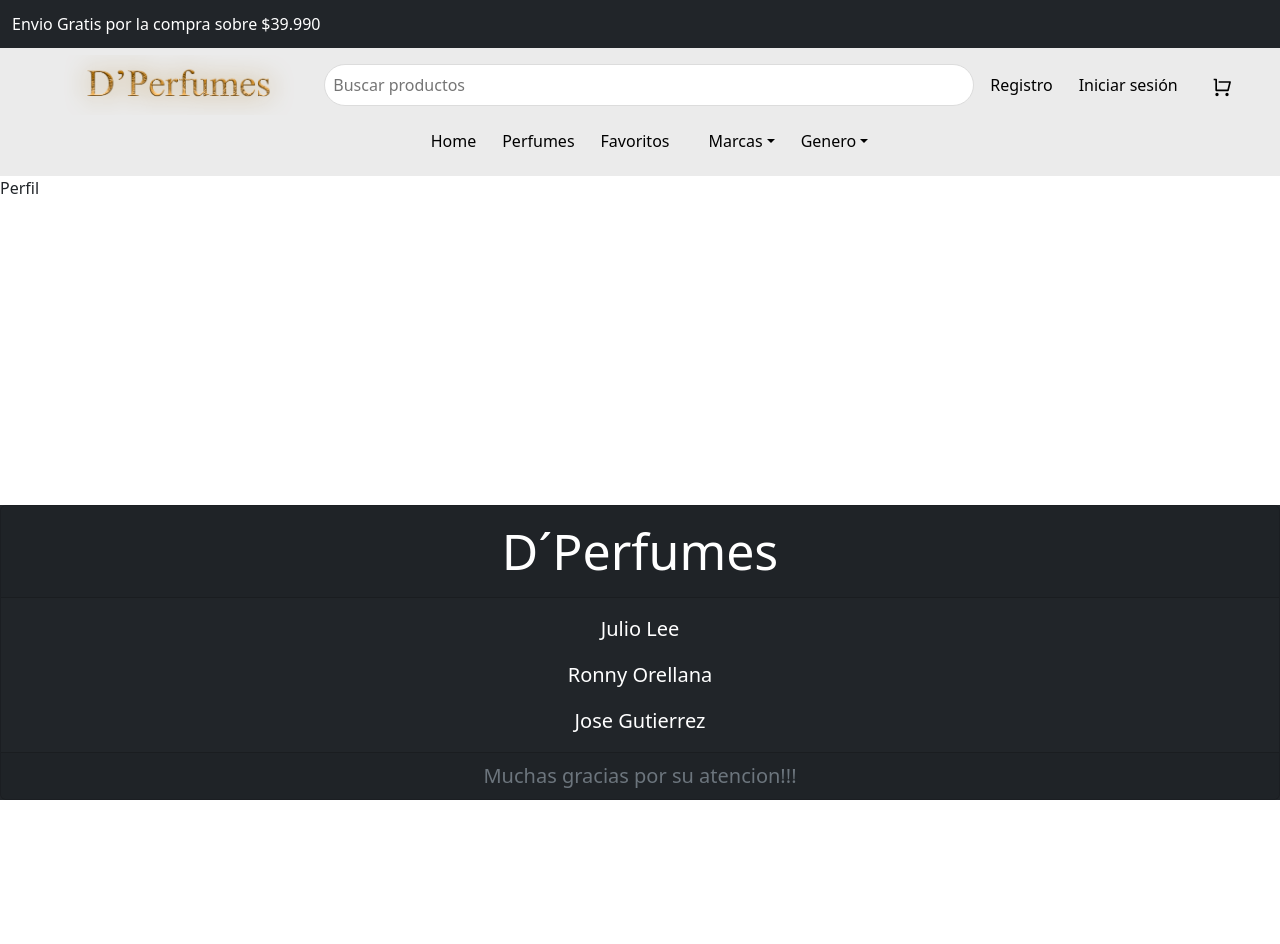
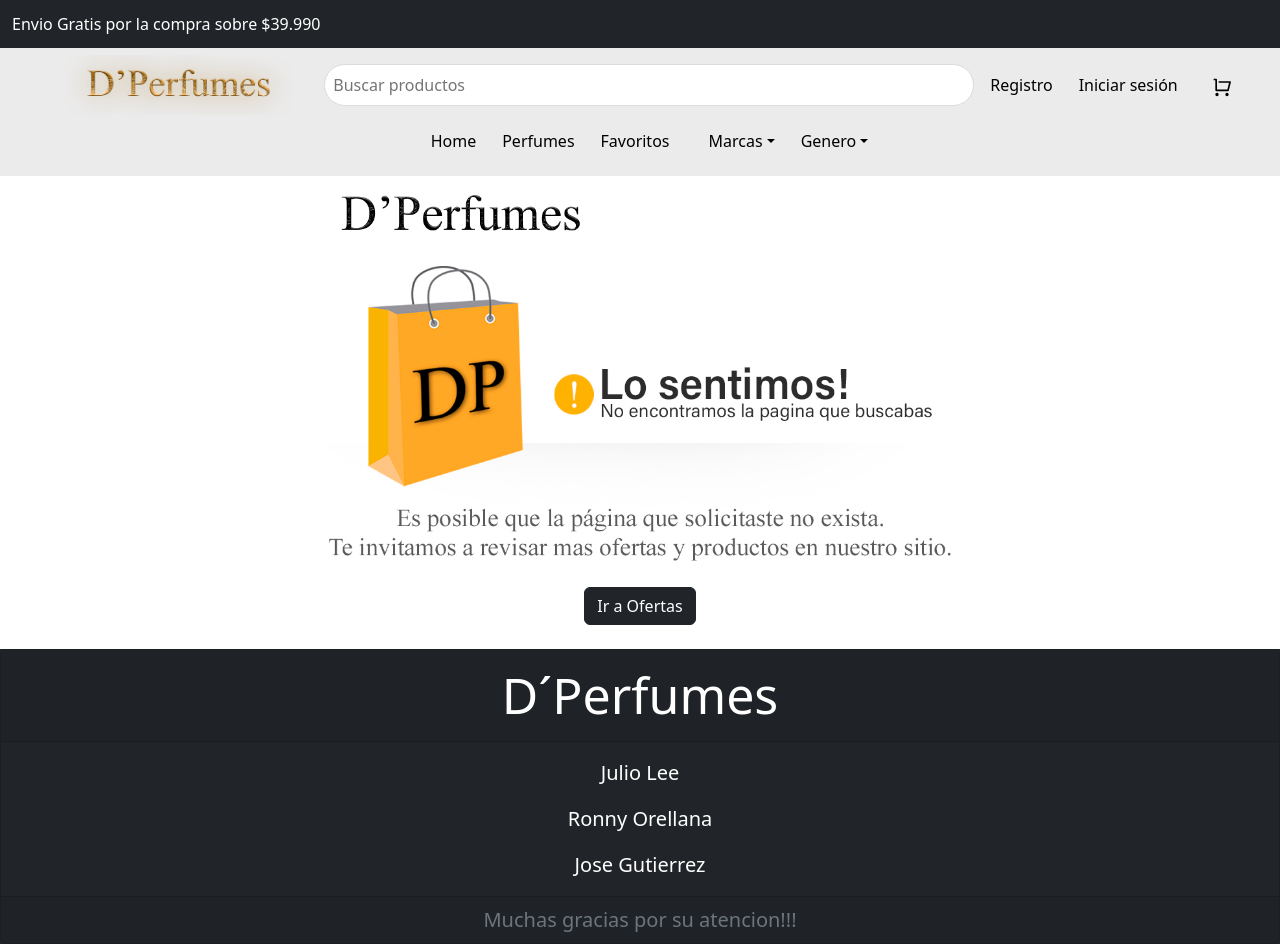
Before and after one commit to JulioCLee/dperfumes-proyectoFinal, a React (Create React App) app: page /perfil in a window 1280 px wide. Before the commit the page ends 800 px from the top, so only its background shows below. Built offline with nearby package versions, Linux system fonts and the light colour scheme; the HTML template or start-up script is replaced by a standard one.

Commit message:
cambios de muchas cosas

```diff
--- a/src/App.js
+++ b/src/App.js
@@ -14,16 +14,20 @@ import NavBarra from './Components/NavBarra';
 import Favoritos from './Views/Favoritos';
 import AppProvider from './Contexts/MyContext';
 import Perfil from './Views/Perfil';
+import NoValido from './Views/NoValido';
 
 function App() {
+
   const [storeGlobal, setStoreGlobal] = useState({
     perfumes: [],
     sortCritieria: { MARCAS: [], GENERO: [] },
     searchTerms: "",
     usuarios: [],
-    conectado: null,
+    conectado: {},
     cart: [],
   });
+
+  console.log(storeGlobal)
 
   return (
     <AppProvider storeGlobal={storeGlobal}>
@@ -33,14 +37,18 @@ function App() {
         <Routes>
           <Route path="/" element={<Home></Home>}></Route>
           <Route path="/marca/:name" element={<Productos></Productos>}></Route>
-          <Route path="/genero/:name" element={<Productos></Productos>}></Route>
+          <Route path="/genero/:genero" element={<Productos></Productos>}></Route>
           <Route path="/carrito" element={<Carrito></Carrito>}></Route>
           <Route path="/detalle/:SKU" element={<Detalle></Detalle>}></Route>
           <Route path="/productos" element={<Productos></Productos>}></Route>
           <Route path="/registro" element={<Registro></Registro>}></Route>
           <Route path="/sesion" element={<InicioSesion></InicioSesion>}></Route>
           <Route path="/favoritos" element={<Favoritos></Favoritos>}></Route>
-          <Route path="/perfil" element={<Perfil></Perfil>}></Route>
+          {
+            storeGlobal.conectado.estado ===! true && <Route path="/perfil" element={<Perfil></Perfil>}></Route>
+          }
+          <Route path="*" element={<NoValido></NoValido>}></Route>
+
         </Routes>
       </BrowserRouter>
       <Footer></Footer>
--- a/src/Components/Barra.jsx
+++ b/src/Components/Barra.jsx
@@ -28,6 +28,7 @@ const Barra = () => {
     const generoPerfumes = perfumes.map((p) => {
         return p.GENERO;
     })
+
     //marcas//
     const marcas = new Set(marcasPerfumes);
 
--- a/src/Contexts/MyContext.jsx
+++ b/src/Contexts/MyContext.jsx
@@ -3,6 +3,7 @@ import { createContext, useContext, useEffect, useState } from "react";
 const AppContext = createContext({});
 
 const AppProvider = ({ children, storeGlobal }) => {
+
 
     const [store, setStore] = useState(storeGlobal);
     useEffect(() => {
@@ -17,6 +18,8 @@ const AppProvider = ({ children, storeGlobal }) => {
         fetchData();
     }, [])
 
+    console.log(store);
+
     return (
         <AppContext.Provider value={{ store, setStore }}>
             {children}
--- a/src/Views/Detalle.jsx
+++ b/src/Views/Detalle.jsx
@@ -1,5 +1,5 @@
-import React, { useContext } from 'react'
-import MyContext, { useStore } from '../Contexts/MyContext'
+import React from 'react'
+import { useStore } from '../Contexts/MyContext'
 import { useParams } from 'react-router-dom';
 import Button from 'react-bootstrap/Button';
 import { NavLink } from 'react-router-dom';
@@ -10,8 +10,7 @@ import { BsArrowLeftShort } from 'react-icons/bs';
 const Detalle = () => {
     const { store } = useStore()
     const { perfumes } = store;
-/*     const { perfumes } = useContext(MyContext);
- */    const { SKU } = useParams();
+    const { SKU } = useParams();
 
     const perfume = perfumes.find((p) => p.SKU === SKU);
 
--- a/src/Views/Favoritos.js
+++ b/src/Views/Favoritos.js
@@ -1,12 +1,12 @@
+import Galeria from "../Components/Galeria";
 
-import Galeria from "../Components/Galeria";
 
 export default function Favoritos() {
 
   return (
     <div className="favorito">
       <p className='tituloProducto'>Productos Favoritos</p>
-      <Galeria fav={true}></Galeria>
+        <Galeria fav={true}></Galeria>
     </div>
   );
 }
--- a/src/Views/InicioSesion.jsx
+++ b/src/Views/InicioSesion.jsx
@@ -10,23 +10,22 @@ const InicioSesion = () => {
     const [password, setPassword] = useState('');
     const { store, setStore } = useStore()
     const { usuarios } = store;
-/*     const { usuarios, setConectado } = useContext(MyContext);
- */    const navigate = useNavigate();
+    const navigate = useNavigate();
+
+    console.log(usuarios);
 
     const validarEmail = () => {
         const usuarioValido = usuarios.find((usuario) => usuario.email === email && usuario.clave === password);
 
         if (usuarioValido) {
             setStore({ ...store, conectado: { estado: true, correo: usuarioValido.email, nombre: usuarioValido.nombre } })
-/*             setConectado({estado: true, correo: usuarioValido.email, nombre: usuarioValido.nombre });
- */            navigate(`/`)
+            navigate(`/`)
         } else {
-            /*  setConectado(false); */
             setStore({ ...store, conectado: null })
             alert("usuario no valido");
         }
+        console.log(store)
     }
-
 
     return (
         <div className='boxForm'>
--- /dev/null
+++ b/src/Views/NoValido.jsx
@@ -0,0 +1,20 @@
+import React from 'react'
+import logo2 from '../assets/img/logo2.png'
+import novalido from '../assets/img/novalido.jpg'
+import { Button } from 'react-bootstrap';
+import { NavLink } from 'react-router-dom';
+
+
+const NoValido = () => {
+  return (
+    <div className='noValidoLogo'>
+        <img src={logo2} style={{width:"340px"}} alt="logo" />
+        <img src={novalido} style={{width:"700px"}} alt="novalido" />
+        <div>
+        <Button variant='dark'><NavLink style={{color:"white", textDecoration:"none"}} to="/">Ir a Ofertas</NavLink></Button>
+        </div>
+    </div>
+  )
+}
+
+export default NoValido
--- a/src/Views/Perfil.jsx
+++ b/src/Views/Perfil.jsx
@@ -2,7 +2,9 @@ import React from 'react'
 
 const Perfil = () => {
   return (
-    <div>Perfil</div>
+    <div>
+       aqui va el perfil
+    </div>
   )
 }
 
--- a/src/index.css
+++ b/src/index.css
@@ -314,3 +314,11 @@ span {
 .footer{
   height: auto;
 }
+
+.noValidoLogo{
+  display: flex;
+  flex-direction: column;
+  text-align: center;
+  margin: auto;
+  margin-bottom: 24px;
+}
```
Also changed, not shown: src/Components/NavBarra.jsx (+2 -8 lines), src/assets/img/novalido.jpg (added).
